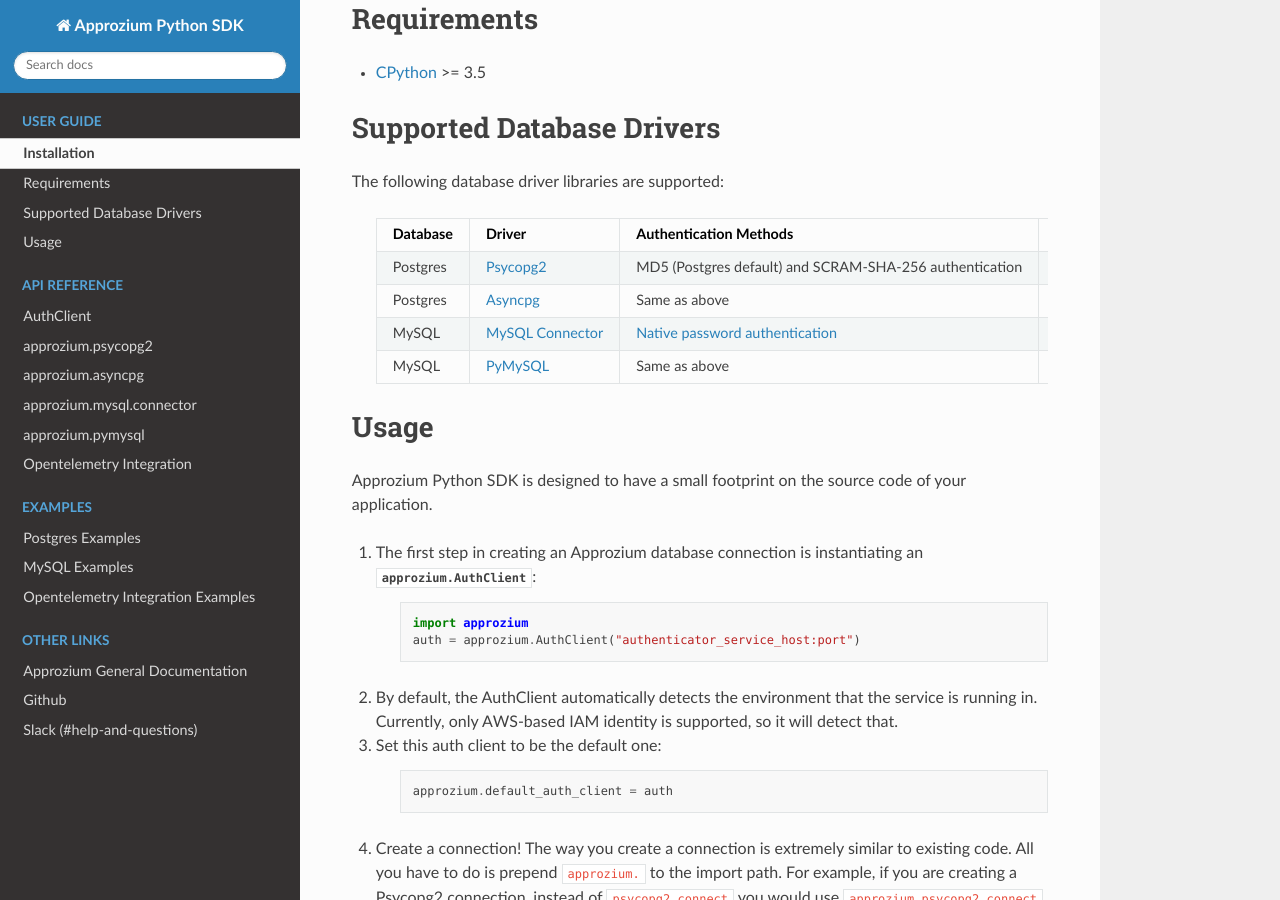
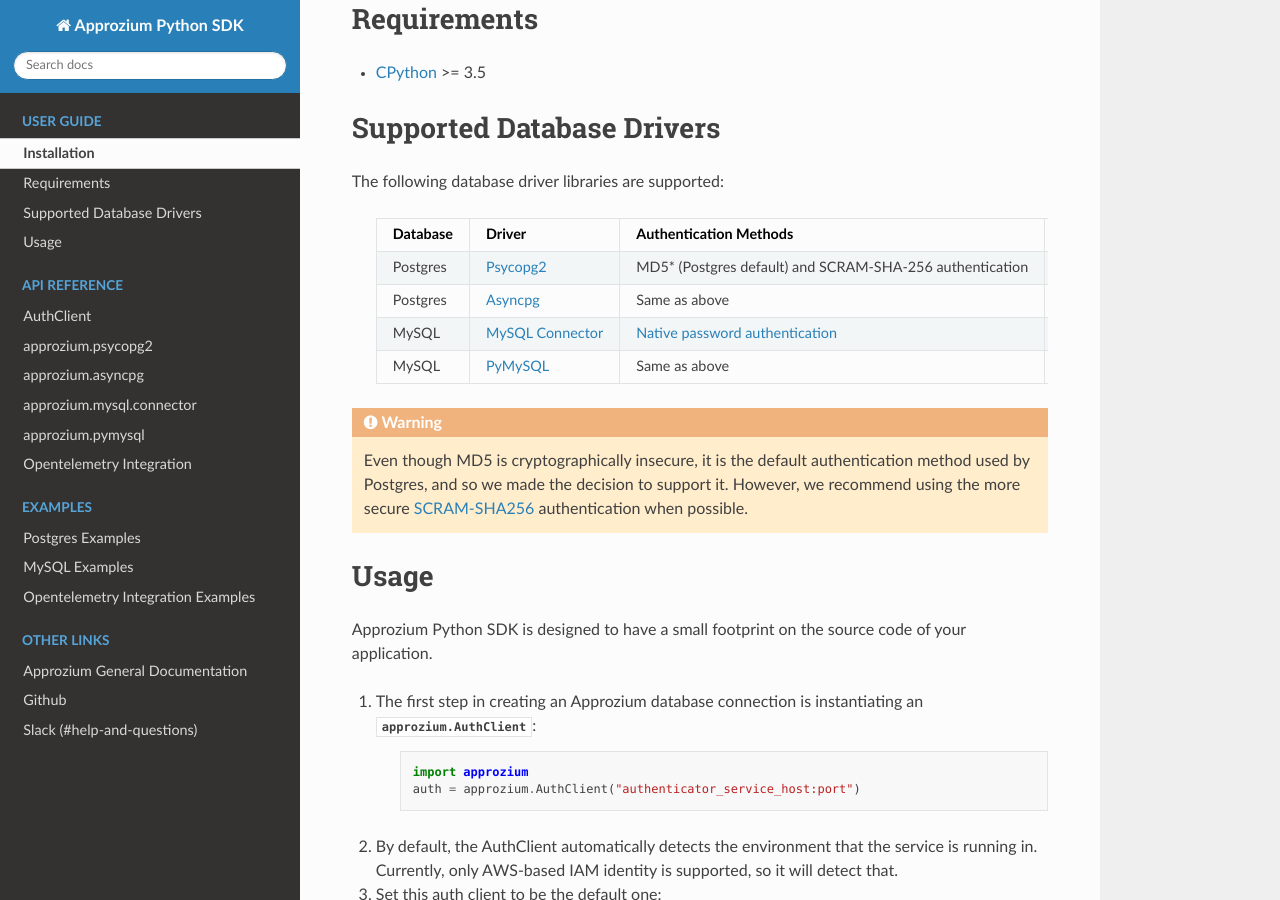
Before and after one commit to cyralinc/approzium, a Sphinx documentation site: the page built from sdk/python/docs/source/userguide.rst, in a window 1280 px wide and 900 px high, scrolled down 529 px. Built offline with Sphinx 7.4.7 and the Read the Docs theme 2.0.0, drawn with Linux system fonts in a browser that asks for light colours.

Commit message:
Add warning about MD5 in Python SDK user guide

```diff
--- a/sdk/python/docs/source/api.rst
+++ b/sdk/python/docs/source/api.rst
@@ -56,7 +56,7 @@
    :show-inheritance:
 
 Opentelemetry Integration
-------------------------
+-------------------------
 
 Approzium Python SDK supports Opentelemetry integration such that all traces generated by Approzium database connections are automatically populated with attribution tags. This allows high visibility and observability across your connection.
 
--- a/sdk/python/docs/source/userguide.rst
+++ b/sdk/python/docs/source/userguide.rst
@@ -30,7 +30,7 @@
       +------------+--------------------+----------------------------------------------------------+-------------------------------------------------------------+
       | Database   | Driver             | Authentication Methods                                   | Notes                                                       |
       +============+====================+==========================================================+=============================================================+
-      | Postgres   | Psycopg2_          | MD5 (Postgres default) and SCRAM-SHA-256 authentication  |                                                             |
+      | Postgres   | Psycopg2_          | MD5* (Postgres default) and SCRAM-SHA-256 authentication |                                                             |
       +------------+--------------------+----------------------------------------------------------+-------------------------------------------------------------+
       | Postgres   | Asyncpg_           | Same as above                                            |                                                             |
       +------------+--------------------+----------------------------------------------------------+-------------------------------------------------------------+
@@ -39,11 +39,18 @@
       | MySQL      | PyMySQL_           | Same as above                                            |                                                             |
       +------------+--------------------+----------------------------------------------------------+-------------------------------------------------------------+
 
+.. warning::
+
+    Even though MD5 is cryptographically insecure, it is the default authentication method
+    used by Postgres, and so we made the decision to support it. However, we recommend using
+    the more secure SCRAM-SHA256_ authentication when possible.
+
 .. _Psycopg2: https://github.com/psycopg/psycopg2
 .. _Asyncpg: https://github.com/MagicStack/asyncpg
 .. _MySQL Connector: https://dev.mysql.com/doc/connector-python/en/
 .. _PyMySQL: https://github.com/PyMySQL/PyMySQL
 .. _Native password authentication: https://dev.mysql.com/doc/refman/8.0/en/native-pluggable-authentication.html
+.. _SCRAM-SHA256: https://www.postgresql.org/docs/10/sasl-authentication.html
 
 
 Usage
```
